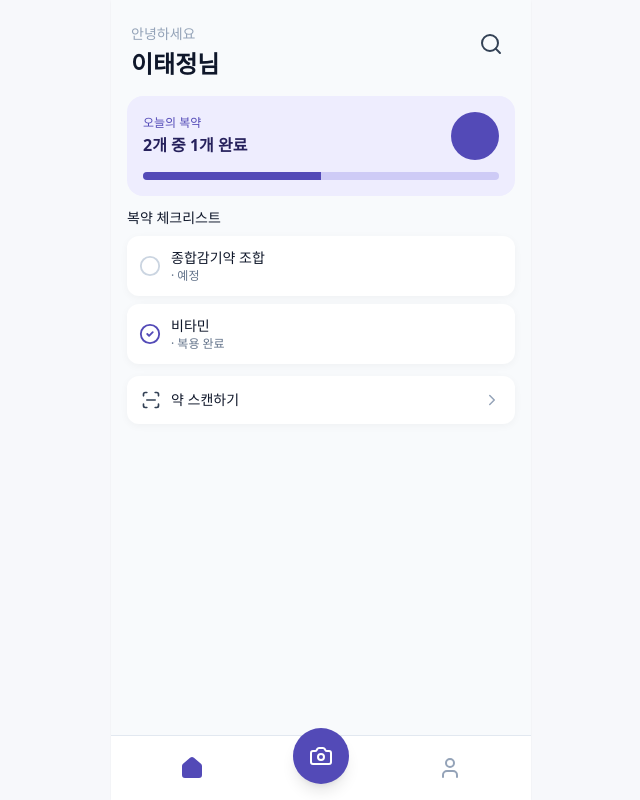
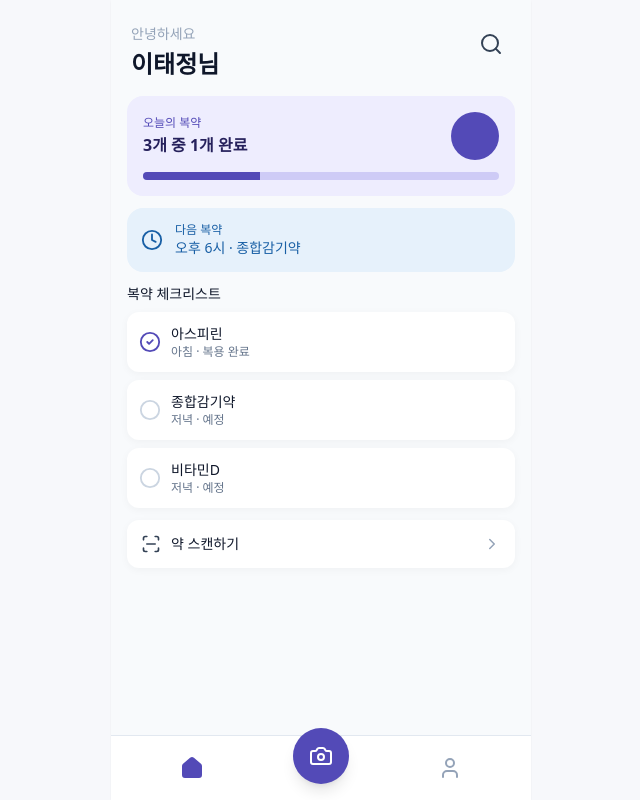
Before and after one commit to pillguide/Frontend, a React app: page / in a window 1280 px wide. Shown: the whole page, without its empty margins (319-959 px from the left). Built offline with nearby package versions, Linux system fonts and the light colour scheme; the HTML template or start-up script is replaced by a standard one.

Commit message:
fix: 빌드 에러 수정)

```diff
--- a/src/features/home/api/homeApi.ts
+++ b/src/features/home/api/homeApi.ts
@@ -1,5 +1,5 @@
 import type { HomeResponse } from "../types/home";
-import { homeMockData } from "../mock/home.mock";
+import { homeMockData } from "../api/homeMockData";
 
 export async function getHomeData(): Promise<HomeResponse> {
   // 나중에 백엔드 붙을 때 여기만 바꾸면 됨
--- a/src/features/home/mock/home.mock.ts
+++ /dev/null
@@ -1,26 +0,0 @@
-import type { HomeResponse } from "../types/home";
-
-export const homeMockData: HomeResponse = {
-  userName: "이태정",
-  heroMessage: "오늘도 건강하게 시작해요!",
-  todayMedications: [
-    {
-      id: 1,
-      medicineName: "종합감기약 조합",
-      time: "오전 08:00",
-      taken: false,
-    },
-    {
-      id: 2,
-      medicineName: "비타민",
-      time: "오후 07:00",
-      taken: true,
-    },
-  ],
-  recentScan: {
-    id: 101,
-    title: "종합 감기약 조합",
-    imageUrl:
-      "https://images.unsplash.com/photo-1584308666744-24d5c474f2ae?auto=format&fit=crop&w=600&q=80",
-  },
-};
--- a/src/features/medicine/pages/SingleMedicineDetailPage.tsx
+++ b/src/features/medicine/pages/SingleMedicineDetailPage.tsx
@@ -1,6 +1,6 @@
 // src/features/medicine/pages/SingleMedicineDetailPage.tsx
 import { useEffect, useState } from "react";
-import { ChevronLeft, ChevronDown, Bell } from "lucide-react";
+import { ChevronDown, Bell } from "lucide-react";
 import { useNavigate, useParams } from "react-router-dom";
 import * as Accordion from "@radix-ui/react-accordion";
 import MobileLayout from "../../../layout/MobileLayout";
```
